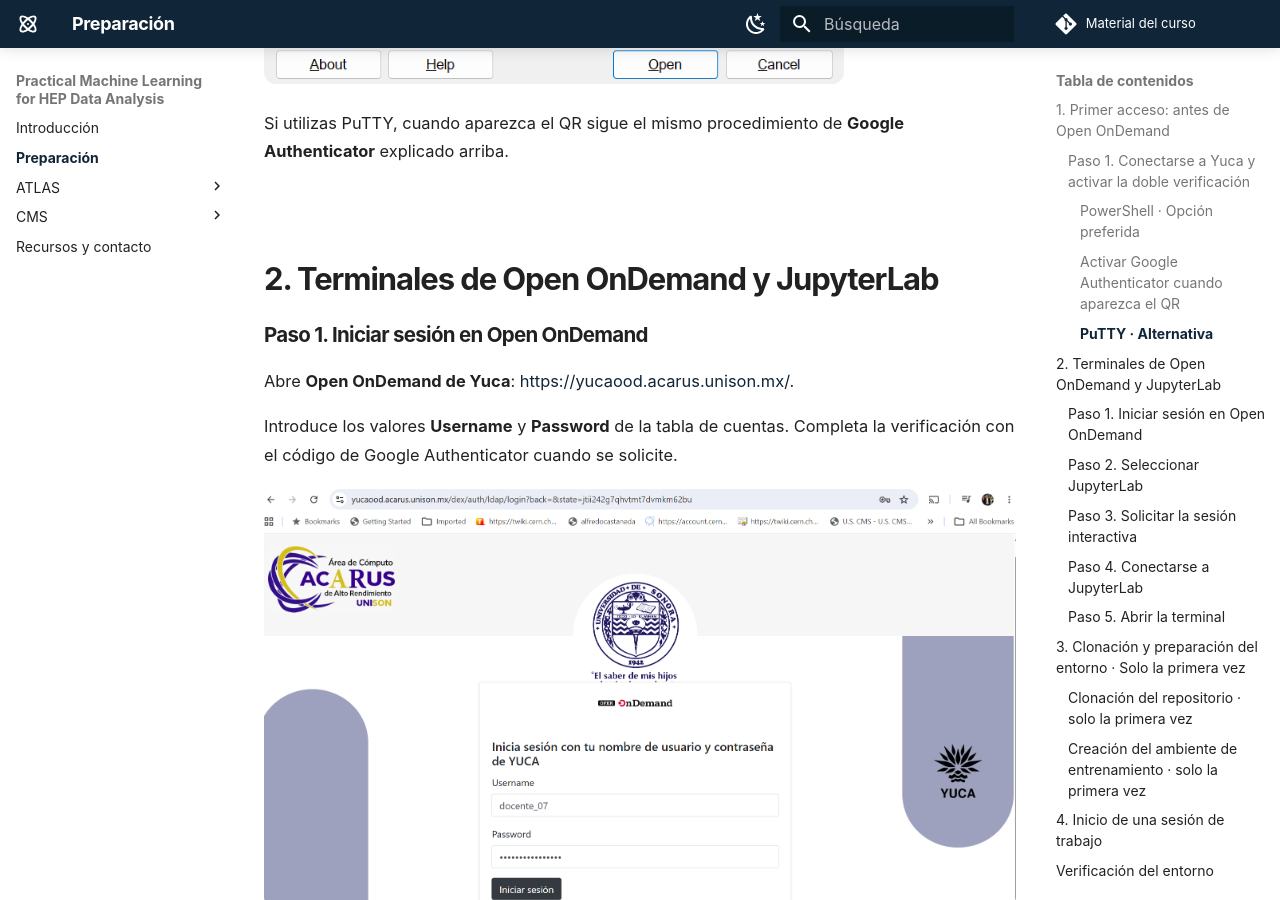
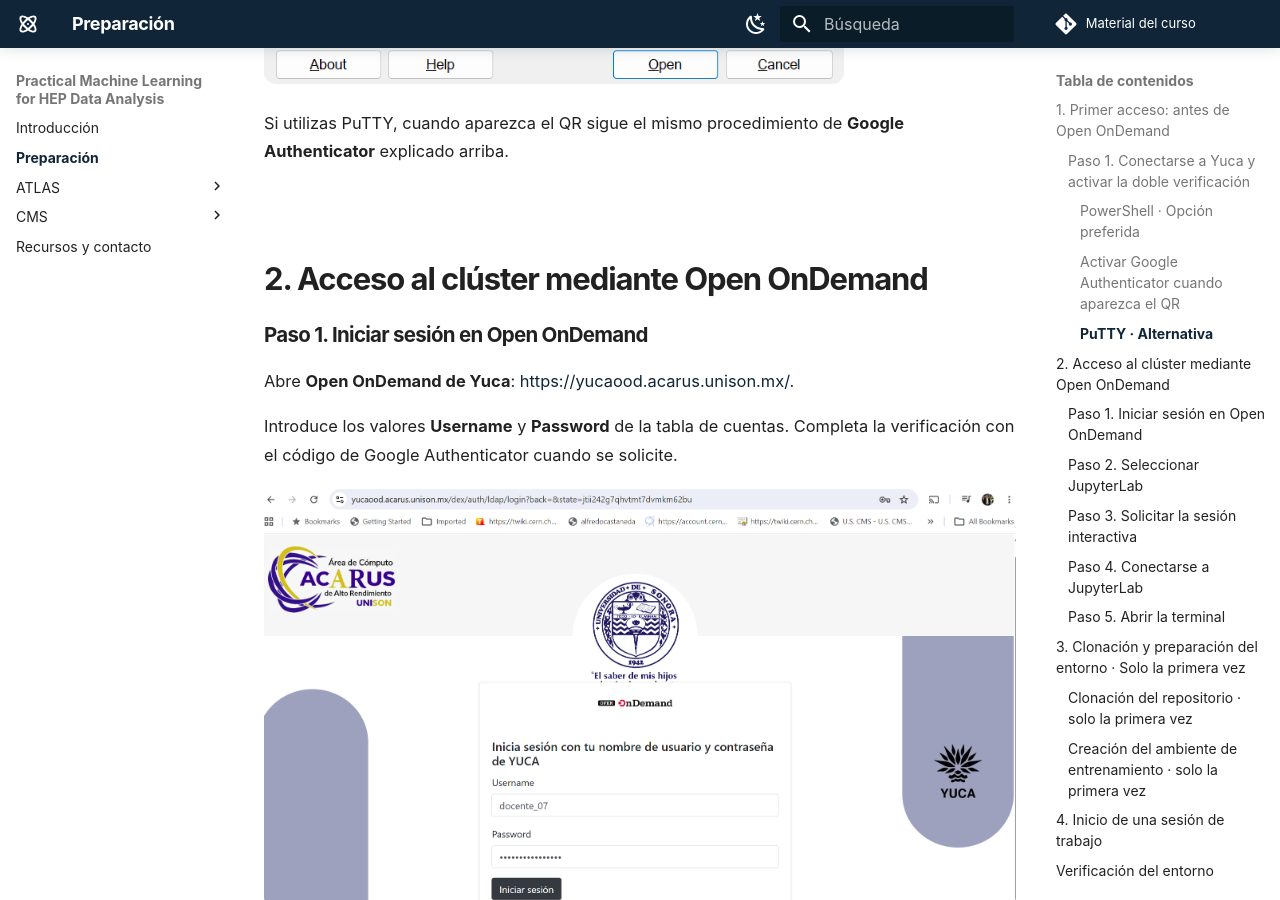
Before and after one commit to castaned/practical-ml-hep, an MkDocs documentation site: the page built from docs/preparacion.md, in a window 1280 px wide and 900 px high, scrolled down 3006 px. Built offline with MkDocs 1.6.1 and Material for MkDocs 9.7.7, drawn with Linux system fonts in a browser that asks for light colours; comment, search, counter and statistics services are not loaded.

Commit message:
Rename Open OnDemand section to cluster access

```diff
--- a/docs/preparacion.md
+++ b/docs/preparacion.md
@@ -72,7 +72,7 @@ En el primer acceso, entra con los datos **Username** y **Password** de la tabla
 
     Cuando aparezca el QR, realiza el mismo procedimiento explicado para Windows: **Google Authenticator → + → Escanear un código QR**. Introduce el código de seis dígitos cuando lo solicite la terminal y completa la activación antes de entrar a **Open OnDemand**.
 
-## 2. Terminales de Open OnDemand y JupyterLab
+## 2. Acceso al clúster mediante Open OnDemand {#2-terminales-de-open-ondemand-y-jupyterlab}
 
 ### Paso 1. Iniciar sesión en Open OnDemand
 
```
